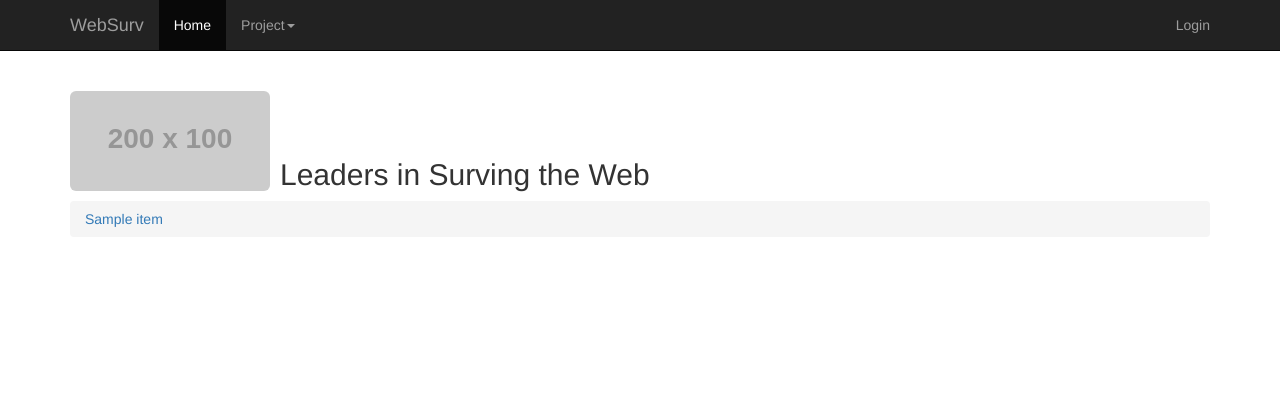
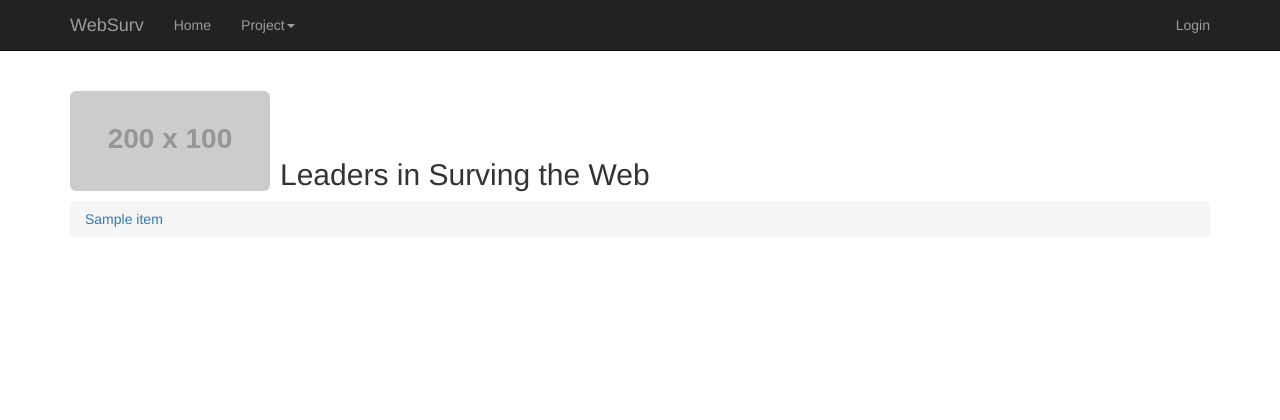
Before and after one commit to tu-software-studio/websurv, a Django app: template thin/templates/thin/base-static-nav.html in a window 1280 px wide. Shown: the top 420 px of the page. Run offline with Django 3.2, Linux system fonts and the light colour scheme; the template is opened without the code that fills it: most values are stand-ins (such as "Sample title", 1, 10 or a date in 2020); grey boxes labelled with a size stand in for pictures from a placeholder-image service; some libraries are stand-ins or nearby versions.

Commit message:
Added active class to navbar

```diff
--- a/thin/templates/thin/base-static-nav.html
+++ b/thin/templates/thin/base-static-nav.html
@@ -3,12 +3,13 @@
 <head>
   <title>Websurv</title>
   <link rel="stylesheet" href="//netdna.bootstrapcdn.com/bootstrap/3.1.1/css/bootstrap.min.css"/>
-    <link rel="stylesheet" href="{{ STATIC_URL }}css/websurv.css" />
+  <link rel="stylesheet" href="{{ STATIC_URL }}css/websurv.css"/>
   <script src="//code.jquery.com/jquery-1.10.2.min.js"></script>
   <script src="//netdna.bootstrapcdn.com/bootstrap/3.1.1/js/bootstrap.min.js"></script>
 </head>
 
 <body>
+{% url 'home' as home_path %}
 <nav class="navbar navbar-static-top navbar-inverse" role="navigation">
   <div class="container">
     <div class="navbar-header">
@@ -19,19 +20,21 @@
         <span class="icon-bar"></span>
       </button>
       {# Use placehold.it until logo is made #}
-	  <!--<a class="navbar-brand" href="{% url 'home' %}"><img class="navbar-logo" src="http://placehold.it/80x50&text=Logo"/></a>-->
-	  <a class="navbar-brand" href="{% url 'home' %}">
+      <!--<a class="navbar-brand" href="{{ home_path }}"><img class="navbar-logo" src="http://placehold.it/80x50&text=Logo"/></a>-->
+      <a class="navbar-brand" href="{{ home_path }}">
         WebSurv
       </a>
     </div>
     <div class="collapse navbar-collapse" id="bs-navbar-collapse">
       <ul class="nav navbar-nav">
-	    <li class="active"><a href="{% url 'home' %}">Home</a></li>
+        <li {% if request.path == home_path %}class="active"{% endif %}><a href="{{ home_path }}">Home</a></li>
         <li class="dropdown">
           <a href="#" class="dropdown-toggle" data-toggle="dropdown">Project<span class="caret"></span></a>
           <ul class="dropdown-menu dropdown-inverse">
             {% for project in projects %}
-		  <li><a href="{{ project.get_absolute_url }}" class="active">{{ project.name }}</a></li>
+              <li {% if request.path == project.get_absolute_url %}class="active"{% endif %}>
+                <a href="{{ project.get_absolute_url }}">{{ project.name }}</a>
+              </li>
             {% endfor %}
           </ul>
         </li>
@@ -59,7 +62,7 @@
     <ol class="breadcrumb">
       {% for item in breadcrumb_menu %}
         <li>
-	  <a href="{{ item.get_absolute_url }}">{{item.name}}</a>
+          <a href="{{ item.get_absolute_url }}">{{ item.name }}</a>
         </li>
       {% endfor %}
     </ol>
@@ -83,7 +86,7 @@
   <div class="container text-muted">
     <ul class="pull-left breadcrumb breadcrumb-bar">
       <li><a href="#">Home</a></li>
-	  <li><a href="{% url "project_index"%}">Project List</a></li>
+      <li><a href="{% url "project_index" %}">Project List</a></li>
       <li><a href="#">Help</a></li>
     </ul>
     <ul class="pull-right breadcrumb">
--- a/thin/templatetags/utils.py
+++ b/thin/templatetags/utils.py
@@ -1,5 +1,7 @@
 from django import template
+
 register = template.Library()
+
 
 @register.simple_tag
 def blink_to(url, text="BSButtonLink", btype="btn-default"):
--- a/websurv/context_processors.py
+++ b/websurv/context_processors.py
@@ -1,4 +1,4 @@
 from backend.models import Project
 
 def ProjectList(request):
-    return {'projects':Project.objects.all()}
+    return {'request': request, 'projects': Project.objects.all()}
```
Lines whose indentation alone changed are shown as unchanged.
